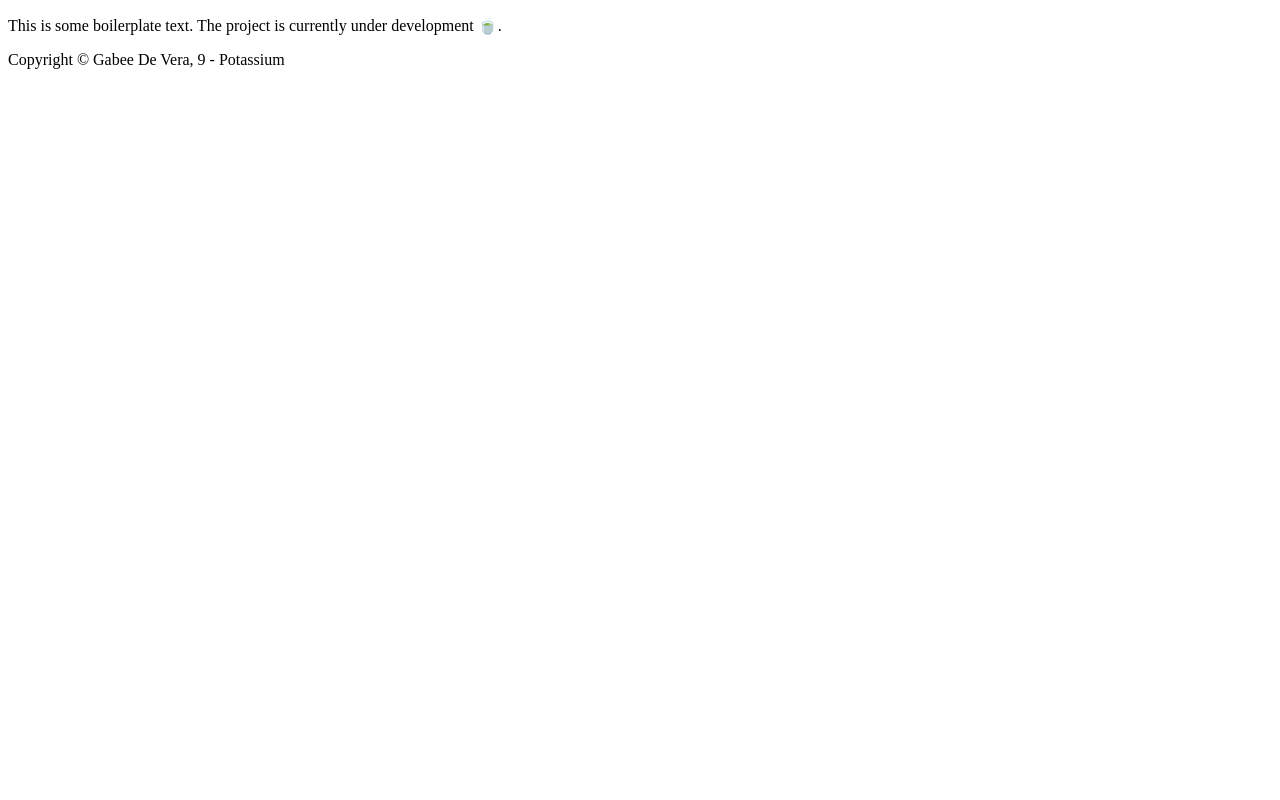
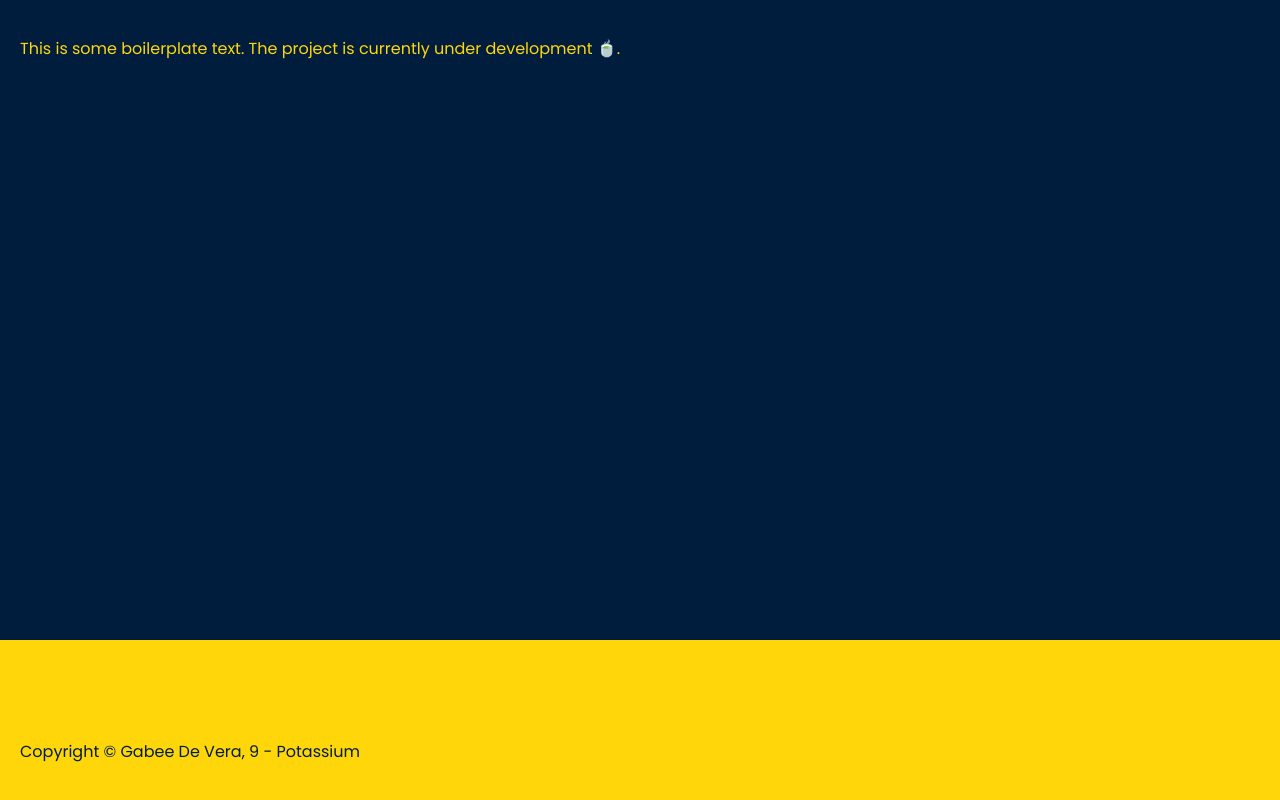
Before and after one commit to RedBlazerFlame/LG7.3, a plain HTML site: page index.html in a window 1280 px wide. Drawn offline with Linux system fonts and the light colour scheme; the site is published under a folder, as on GitHub Pages, so addresses that start at the root find nothing.

Commit message:
Changing absolute paths to relative paths In my local server, the root folder can be found in '/', but in GitHub pages, it can be found in '/LG7.3'. This commit will (hopefully) fix the errors that pop up when the client requests stylesheets and images

```diff
--- a/index.html
+++ b/index.html
@@ -12,7 +12,7 @@
         <meta name="keywords" content="K, potassium, computer science" />
         <meta name="date" content="03/01/2022" />
         <meta name="revised" content="03/01/2022" />
-        <link rel="stylesheet" href="/styles/index.css" />
+        <link rel="stylesheet" href="styles/index.css" />
 
         <title>🌠 Image Sprites</title>
     </head>
```
